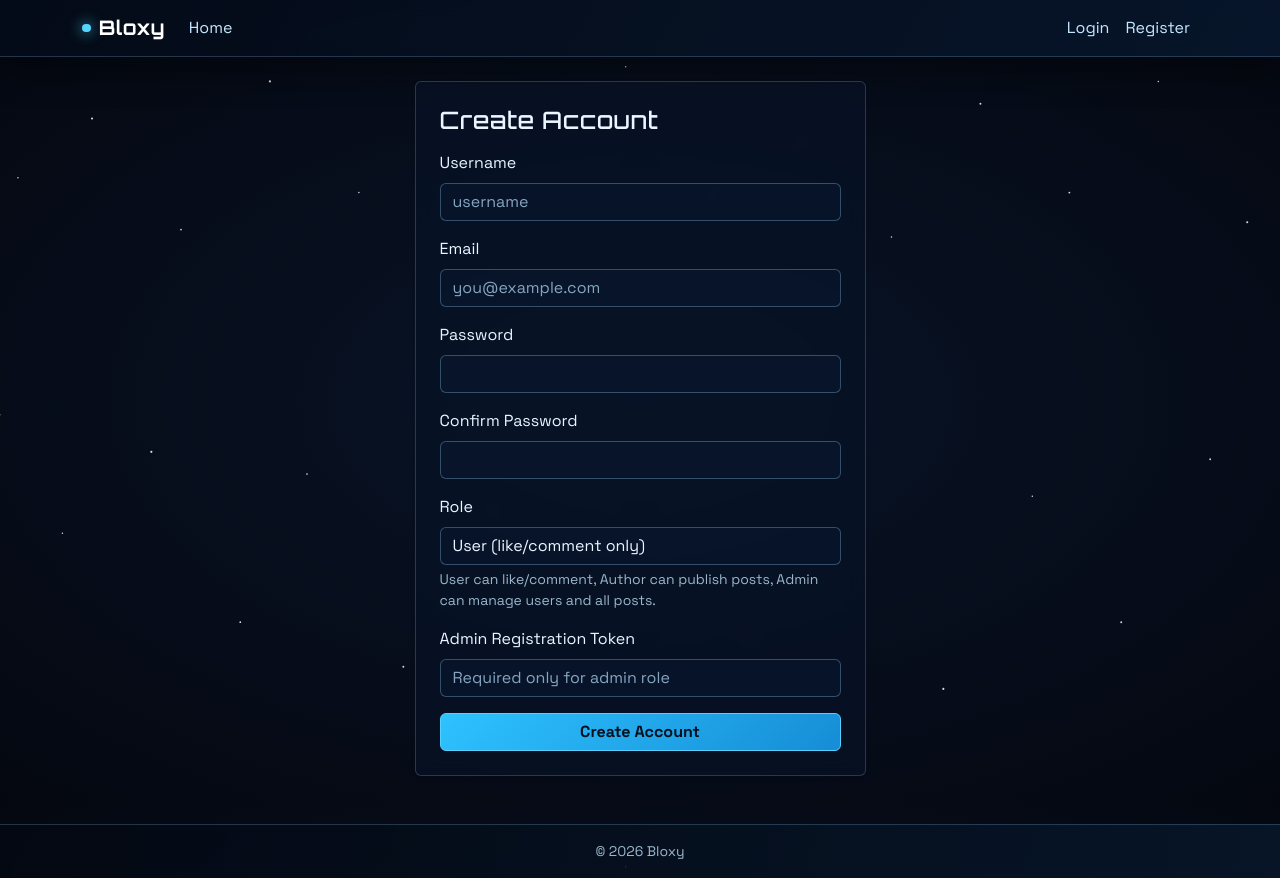
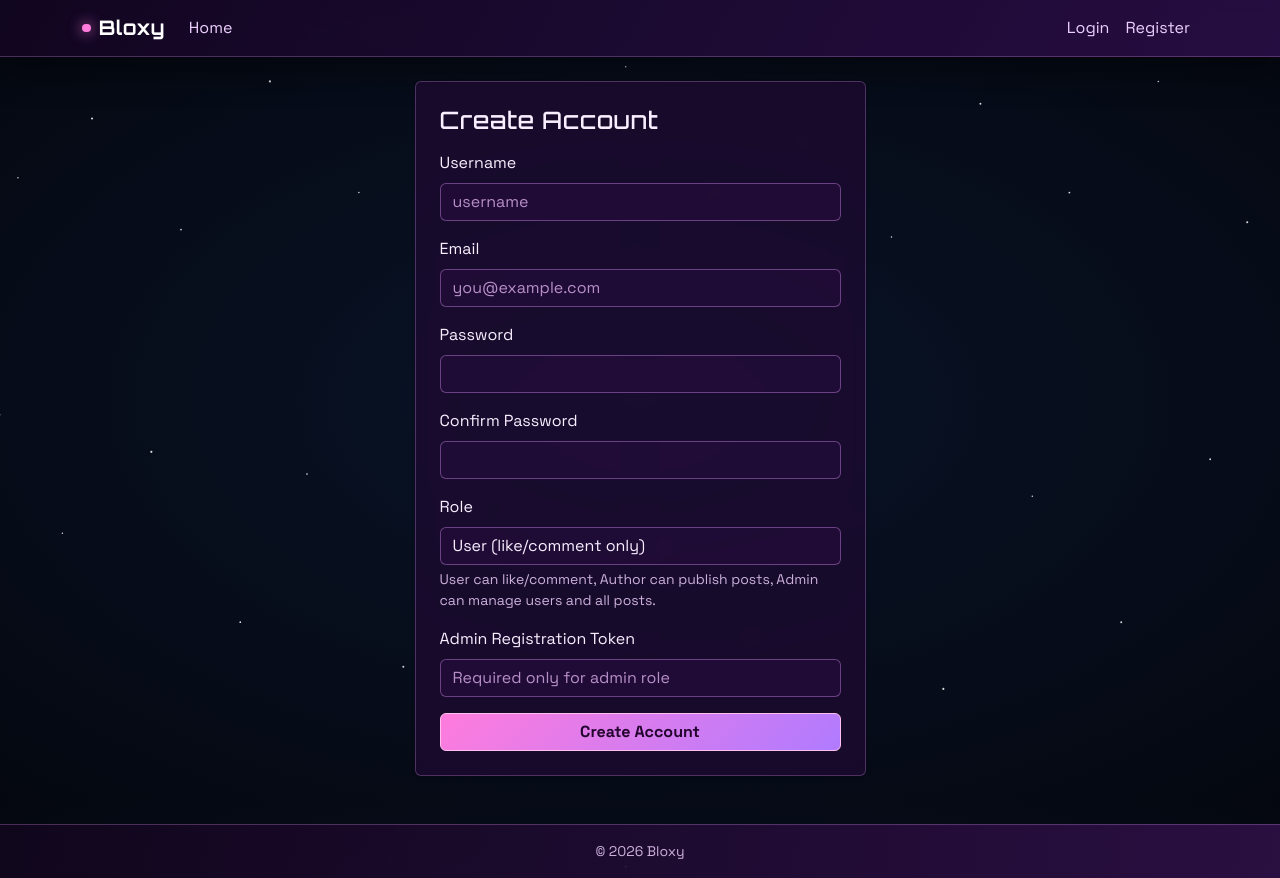
Before and after one commit to payalcs077/bloxy-blog, a Flask app: page /auth/register in a window 1280 px wide. Run offline with Flask 3, Linux system fonts and the light colour scheme.

Commit message:
Adjust cosmic theme to purple-pink palette

```diff
--- a/app/static/style.css
+++ b/app/static/style.css
@@ -1,15 +1,15 @@
 :root {
-  --bg-0: #030611;
-  --bg-1: #07162c;
-  --bg-2: #0f2f4e;
-  --card-bg: rgba(8, 18, 38, 0.72);
-  --card-border: rgba(146, 205, 255, 0.22);
-  --surface-soft: rgba(10, 24, 47, 0.58);
-  --text-main: #e9f5ff;
-  --text-muted: #9bb6cc;
-  --accent: #54d6ff;
-  --accent-strong: #26beff;
-  --accent-soft: rgba(84, 214, 255, 0.18);
+  --bg-0: #090412;
+  --bg-1: #160824;
+  --bg-2: #2c1247;
+  --card-bg: rgba(31, 11, 50, 0.72);
+  --card-border: rgba(234, 162, 255, 0.26);
+  --surface-soft: rgba(39, 14, 61, 0.58);
+  --text-main: #f8eeff;
+  --text-muted: #ccb0db;
+  --accent: #ff7cdd;
+  --accent-strong: #c9a2ff;
+  --accent-soft: rgba(255, 124, 221, 0.2);
   --danger-soft: rgba(255, 107, 126, 0.2);
 }
 
@@ -23,12 +23,13 @@ body {
   background-color: var(--bg-0);
   background-image:
     url("images/starfield.svg"),
-    radial-gradient(circle at 20% 20%, rgba(61, 184, 255, 0.25), transparent 45%),
-    radial-gradient(circle at 78% 70%, rgba(34, 129, 255, 0.22), transparent 50%),
+    radial-gradient(circle at 18% 20%, rgba(255, 100, 208, 0.22), transparent 46%),
+    radial-gradient(circle at 80% 74%, rgba(170, 116, 255, 0.2), transparent 52%),
+    radial-gradient(circle at 55% 35%, rgba(255, 176, 225, 0.12), transparent 50%),
     url("images/galaxy-nebula.svg"),
     linear-gradient(145deg, var(--bg-0), var(--bg-1) 50%, var(--bg-2));
-  background-attachment: fixed, fixed, fixed, fixed, fixed;
-  background-size: cover, cover, cover, cover, cover;
+  background-attachment: fixed, fixed, fixed, fixed, fixed, fixed;
+  background-size: cover, cover, cover, cover, cover, cover;
   font-family: "Space Grotesk", "Segoe UI", sans-serif;
 }
 
@@ -44,15 +45,15 @@ h6,
 }
 
 a {
-  color: #8fe6ff;
+  color: #f2b8ff;
 }
 
 a:hover {
-  color: #b7f1ff;
+  color: #ffd8ff;
 }
 
 .bloxy-nav {
-  background: linear-gradient(120deg, rgba(4, 11, 24, 0.93), rgba(8, 23, 46, 0.86)) !important;
+  background: linear-gradient(120deg, rgba(18, 6, 33, 0.93), rgba(44, 14, 73, 0.86)) !important;
   border-bottom: 1px solid var(--card-border);
   box-shadow: 0 18px 30px rgba(0, 0, 0, 0.34);
   backdrop-filter: blur(7px);
@@ -74,7 +75,7 @@ a:hover {
   border: 1px solid var(--card-border);
   border-radius: 1rem;
   background:
-    linear-gradient(120deg, rgba(5, 16, 34, 0.82), rgba(6, 34, 64, 0.62)),
+    linear-gradient(120deg, rgba(28, 9, 46, 0.82), rgba(73, 19, 101, 0.62)),
     url("images/galaxy-nebula.svg");
   background-size: cover;
   padding: 1.3rem 1.4rem;
@@ -111,40 +112,40 @@ a:hover {
 }
 
 .table a {
-  color: #b9efff;
+  color: #f2c4ff;
 }
 
 .table a:hover {
-  color: #ddf9ff;
+  color: #ffe2ff;
 }
 
 .card-title a {
-  color: #bdefff;
+  color: #f0c1ff;
 }
 
 .card-title a:hover {
-  color: #d6f8ff;
+  color: #ffe2ff;
 }
 
 .navbar .nav-link {
-  color: #c6e7ff !important;
+  color: #edd0ff !important;
 }
 
 .navbar .nav-link:hover {
-  color: #effbff !important;
+  color: #fff0ff !important;
 }
 
 .btn-primary {
-  background: linear-gradient(135deg, #2ec2ff, #168dd6);
-  border: 1px solid #57d0ff;
-  color: #02111f;
+  background: linear-gradient(135deg, #ff7cdd, #b07bff);
+  border: 1px solid #ffc0ef;
+  color: #23052e;
   font-weight: 700;
 }
 
 .btn-primary:hover {
-  background: linear-gradient(135deg, #66dbff, #1ca6f0);
-  border-color: #8ce3ff;
-  color: #02111f;
+  background: linear-gradient(135deg, #ff9ae8, #c79cff);
+  border-color: #ffd8f7;
+  color: #23052e;
 }
 
 .btn-outline-secondary,
@@ -197,30 +198,30 @@ a:hover {
 .form-control,
 .form-select {
   background: var(--surface-soft);
-  border-color: rgba(140, 194, 232, 0.34);
+  border-color: rgba(220, 146, 246, 0.4);
   color: var(--text-main);
 }
 
 .form-control::placeholder {
-  color: #85a5bf;
+  color: #b78fc8;
 }
 
 .form-control:focus,
 .form-select:focus {
-  background: rgba(8, 22, 44, 0.82);
+  background: rgba(41, 13, 64, 0.82);
   color: var(--text-main);
-  border-color: #83deff;
-  box-shadow: 0 0 0 0.22rem rgba(84, 214, 255, 0.2);
+  border-color: #f5abff;
+  box-shadow: 0 0 0 0.22rem rgba(255, 124, 221, 0.2);
 }
 
 .form-check-input {
-  background-color: rgba(8, 22, 44, 0.9);
-  border-color: rgba(155, 201, 232, 0.52);
+  background-color: rgba(38, 13, 59, 0.9);
+  border-color: rgba(219, 155, 245, 0.52);
 }
 
 .form-check-input:checked {
-  background-color: #1cb0f2;
-  border-color: #7bdfff;
+  background-color: #d27bff;
+  border-color: #f6b8ff;
 }
 
 .post-body {
@@ -230,17 +231,17 @@ a:hover {
 }
 
 .badge.text-bg-light {
-  background: rgba(20, 55, 94, 0.64) !important;
-  border-color: rgba(143, 219, 255, 0.36) !important;
-  color: #d8f2ff !important;
+  background: rgba(64, 22, 86, 0.62) !important;
+  border-color: rgba(240, 170, 255, 0.38) !important;
+  color: #ffe5ff !important;
 }
 
 .table-striped > tbody > tr:nth-of-type(odd) > * {
-  background: rgba(9, 24, 47, 0.7) !important;
+  background: rgba(35, 12, 54, 0.7) !important;
 }
 
 .bloxy-footer {
-  background: linear-gradient(100deg, rgba(3, 8, 18, 0.9), rgba(7, 24, 45, 0.78)) !important;
+  background: linear-gradient(100deg, rgba(17, 6, 29, 0.9), rgba(52, 16, 78, 0.78)) !important;
   border-top: 1px solid var(--card-border) !important;
 }
 
```
Also changed, not shown: other parts of app/static/style.css (+11 -11 lines).
